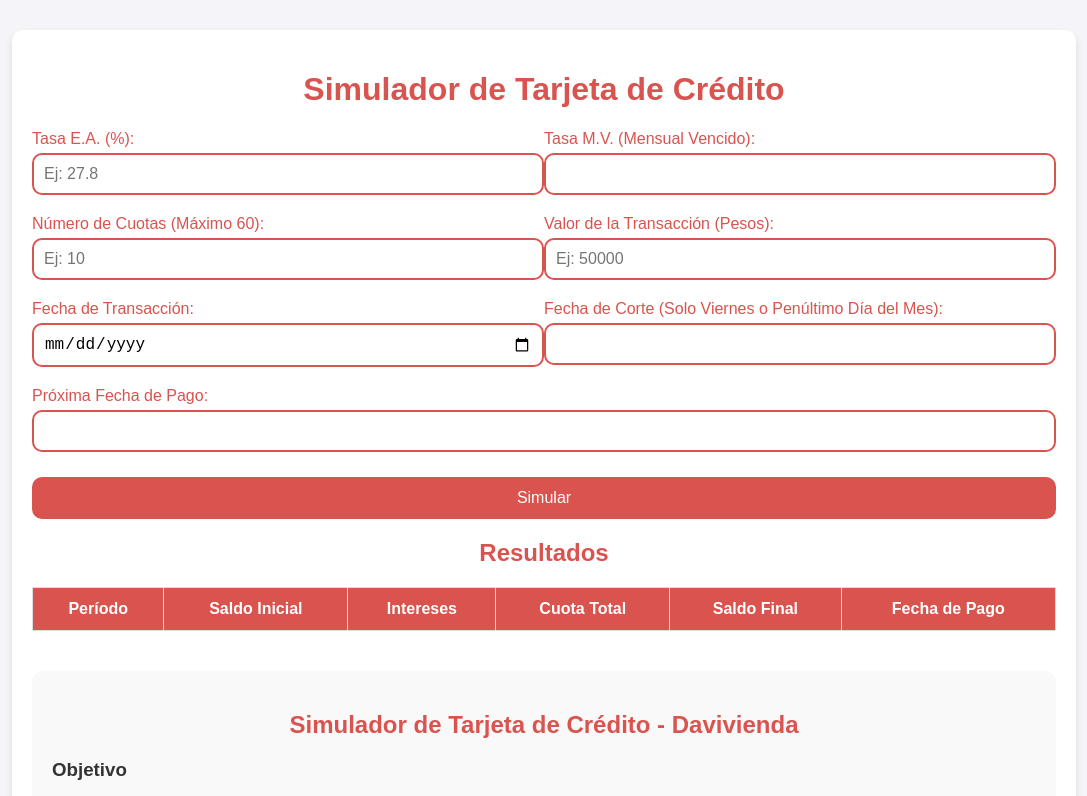
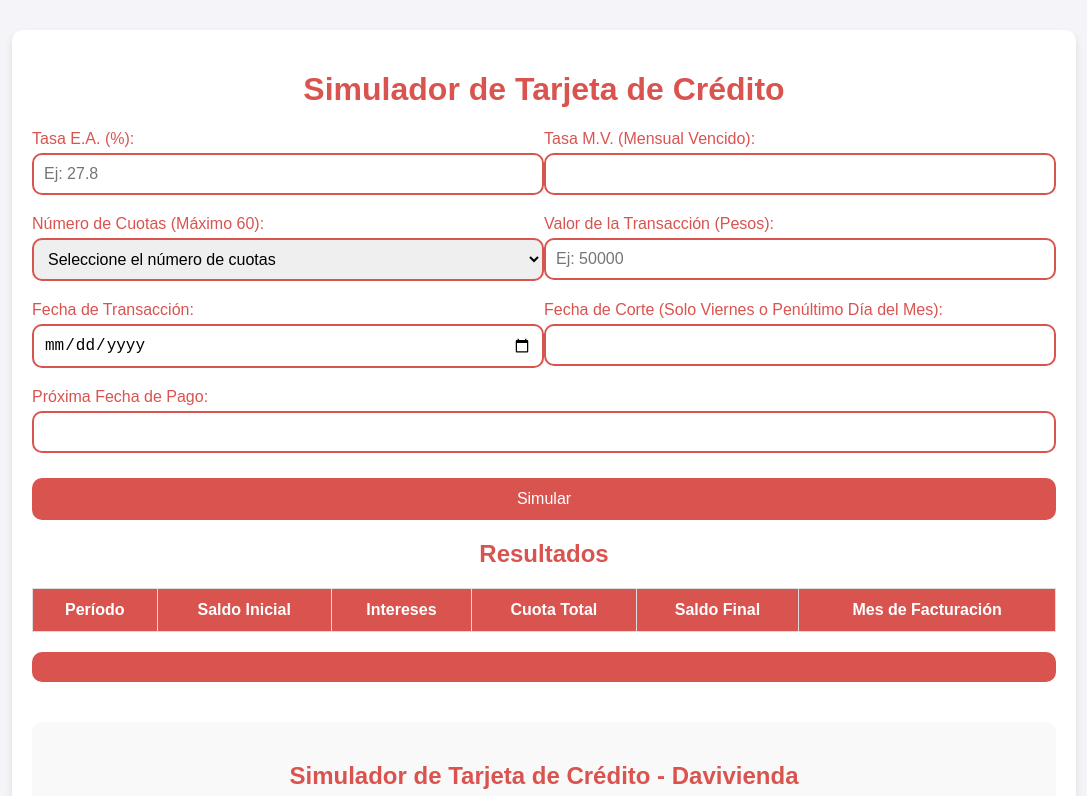
Before and after one commit to maikover/app_simulador, a plain HTML site: page index.html in a window 1280 px wide. Shown: the top 796 px of the page, without its empty margins (96-1183 px from the left). Drawn offline with nearby package versions, Linux system fonts and the light colour scheme.

Commit message:
Update index.html

```diff
--- a/index.html
+++ b/index.html
@@ -103,6 +103,16 @@
         .description h2, .description p {
             color: #d9534f;
         }
+
+        .totals {
+            margin-top: 20px;
+            text-align: center;
+            font-size: 1.2rem;
+            color: #fff;
+            background-color: #d9534f;
+            padding: 15px;
+            border-radius: 10px;
+        }
     </style>
 </head>
 <body>
@@ -119,7 +129,14 @@
             </div>
             <div class="form-group">
                 <label for="cuotas">Número de Cuotas (Máximo 60):</label>
-                <input type="number" id="cuotas" name="cuotas" max="60" placeholder="Ej: 10">
+                <select id="cuotas" name="cuotas" style="width: 100%; padding: 10px; margin-top: 5px; font-size: 1rem; border: 2px solid #d9534f; border-radius: 10px; box-sizing: border-box;">
+                    <option value="" disabled selected>Seleccione el número de cuotas</option>
+                    <script>
+                        for (let i = 1; i <= 60; i++) {
+                            document.write('<option value="' + i + '">' + i + '</option>');
+                        }
+                    </script>
+                </select>
             </div>
             <div class="form-group">
                 <label for="valor">Valor de la Transacción (Pesos):</label>
@@ -149,7 +166,7 @@
                     <th>Intereses</th>
                     <th>Cuota Total</th>
                     <th>Saldo Final</th>
-                    <th>Fecha de Pago</th>
+                    <th>Mes de Facturación</th>
                 </tr>
             </thead>
             <tbody>
@@ -157,31 +174,107 @@
             </tbody>
         </table>
 
+        <div class="totals" id="totals">
+            <!-- Totales se mostrarán aquí -->
+        </div>
+
         <div class="description">
             <h2>Simulador de Tarjeta de Crédito - Davivienda</h2>
             <h3>Objetivo</h3>
             <p>Este simulador fue creado para agilizar el proceso de simulación de intereses de tarjetas de crédito durante las consultas del Call Center de Davivienda. Permite a los asesores generar cálculos rápidos y precisos de cuotas e intereses, proporcionando una mejor experiencia al cliente.</p>
 
             <h3>Funcionamiento</h3>
-            <p>El simulador toma como base la tasa efectiva anual (E.A.), el número de cuotas, y el valor de la transacción para calcular los intereses que el cliente debe pagar en cada cuota. El sistema también gestiona las fechas clave como la fecha de transacción, la fecha de corte (solo permite seleccionar viernes o penúltimo día del mes) y la fecha de pago, que se genera automáticamente 25 días después de la fecha de corte. Los cálculos incluyen el reparto de intereses y el abono a capital, mostrando claramente el saldo y las cuotas mes a mes.</p>
+            <p>El simulador toma como base la tasa efectiva anual (E.A.), el número de cuotas, y el valor de la transacción para calcular los intereses que el cliente debe pagar en cada cuota. El sistema también gestiona las fechas clave como la fecha de transacción, la fecha de corte (solo permite seleccionar viernes o penúltimo día del mes) y la fecha de pago, que se genera automáticamente según los datos proporcionados. Los cálculos incluyen el reparto de intereses y el abono a capital, mostrando claramente el saldo y las cuotas mes a mes.</p>
 
             <p><strong>Desarrollado por Michael Martinez.</strong></p>
         </div>
     </div>
 
     <!-- Flatpickr JS -->
-    <script src="https://cdn.jsdelivr.net/npm/flatpickr"></script>
+    <script src="https://cdn.jsdelivr.net/npm/flatpickr">function validarNumeroCuotas() {
+    const cuotasInput = document.getElementById("cuotas");
+    if (cuotasInput.value < 1) {
+        cuotasInput.value = 1;
+    } else if (cuotasInput.value > 60) {
+        cuotasInput.value = 60;
+    }
+}
+
+// Añadir evento de validación al cargar la página
+document.getElementById("cuotas").addEventListener("input", validarNumeroCuotas); else if (cuotasInput.value > 60) {
+        cuotasInput.value = 60;
+    }
+}
+</script>
     <script>
-        // Función para calcular la Tasa M.V. a partir de la Tasa E.A. y redondearla a 2 decimales
-        function calcularTasaMV() {
-            const tasaEA = parseFloat(document.getElementById("tasa").value);
-            if (!isNaN(tasaEA)) {
-                const tasaMV = Math.pow((1 + tasaEA / 100), 1 / 12) - 1;
-                document.getElementById("tasaMV").value = (tasaMV * 100).toFixed(2) + ' %'; // Redondear a 2 decimales
-            } else {
-                document.getElementById("tasaMV").value = '';
-            }
-        }
+// Datos de fechas de corte y pago
+const fechasCortePago = {
+    "2023-12-01": "2023-12-21",
+    "2023-12-08": "2024-01-02",
+    "2023-12-15": "2024-01-04",
+    "2023-12-23": "2024-01-12",
+    "2023-12-30": "2024-01-24",
+    "2024-01-05": "2024-01-25",
+    "2024-01-12": "2024-02-05",
+    "2024-01-19": "2024-02-05",
+    "2024-01-26": "2024-02-15",
+    "2024-01-30": "2024-02-20",
+    "2024-02-02": "2024-02-25",
+    "2024-02-09": "2024-03-05",
+    "2024-02-16": "2024-03-05",
+    "2024-02-23": "2024-03-15",
+    "2024-02-27": "2024-03-20",
+    "2024-03-01": "2024-03-25",
+    "2024-03-08": "2024-04-05",
+    "2024-03-15": "2024-04-10",
+    "2024-03-22": "2024-04-15",
+    "2024-03-30": "2024-04-20",
+    "2024-04-05": "2024-04-25",
+    "2024-04-12": "2024-05-05",
+    "2024-04-19": "2024-05-10",
+    "2024-04-26": "2024-05-15",
+    "2024-04-29": "2024-05-20",
+    "2024-05-03": "2024-05-25",
+    "2024-05-10": "2024-06-05",
+    "2024-05-17": "2024-06-10",
+    "2024-05-24": "2024-06-15",
+    "2024-05-30": "2024-06-20",
+    "2024-06-07": "2024-06-25",
+    "2024-06-14": "2024-07-05",
+    "2024-06-21": "2024-07-10",
+    "2024-06-28": "2024-07-15",
+    "2024-06-29": "2024-07-20",
+    "2024-07-05": "2024-07-25",
+    "2024-07-12": "2024-08-05",
+    "2024-07-19": "2024-08-10",
+    "2024-07-26": "2024-08-15",
+    "2024-07-30": "2024-08-20",
+    "2024-08-02": "2024-08-25",
+    "2024-08-09": "2024-09-05",
+    "2024-08-16": "2024-09-10",
+    "2024-08-23": "2024-09-15",
+    "2024-08-30": "2024-09-20",
+    "2024-09-06": "2024-09-25",
+    "2024-09-13": "2024-10-05",
+    "2024-09-20": "2024-10-10",
+    "2024-09-27": "2024-10-15",
+    "2024-09-29": "2024-10-20",
+    "2024-10-04": "2024-10-25",
+    "2024-10-11": "2024-11-05",
+    "2024-10-18": "2024-11-10",
+    "2024-10-25": "2024-11-15",
+    "2024-10-30": "2024-11-20",
+    "2024-11-01": "2024-11-25",
+    "2024-11-08": "2024-12-05",
+    "2024-11-15": "2024-12-10",
+    "2024-11-22": "2024-12-15",
+    "2024-11-29": "2024-12-20",
+    "2024-12-06": "2024-12-25",
+    "2024-12-13": "2025-01-05",
+    "2024-12-20": "2025-01-10",
+    "2024-12-27": "2025-01-15",
+    "2024-12-30": "2025-01-20"
+};
 
         document.addEventListener('DOMContentLoaded', function () {
             flatpickr("#fechaCorte", {
@@ -199,32 +292,25 @@
                     }
                 ],
                 onChange: function (selectedDates, dateStr, instance) {
-                    // Cuando se selecciona una fecha válida, calcular la fecha de pago
-                    if (selectedDates.length > 0) {
-                        const selectedDate = selectedDates[0];
-                        actualizarFechaPago(selectedDate);
+                    // Cuando se selecciona una fecha válida, buscar la fecha de pago correspondiente
+                    if (fechasCortePago[dateStr]) {
+                        document.getElementById('fechaPago').value = fechasCortePago[dateStr];
+                    } else {
+                        document.getElementById('fechaPago').value = "";
                     }
                 }
             });
         });
 
-        // Función para actualizar la fecha de pago 26 días después de la fecha de corte
-        function actualizarFechaPago(fechaCorte) {
-            const fechaPagoInput = document.getElementById('fechaPago');
-            const nuevaFechaPago = new Date(fechaCorte);
-
-            // Sumar 26 días a la fecha de corte
-            nuevaFechaPago.setDate(nuevaFechaPago.getDate() + 26);
-
-            // Formatear la fecha de pago
-            const fechaPagoFormatted = nuevaFechaPago.toLocaleDateString('es', {
-                year: 'numeric',
-                month: 'long',
-                day: 'numeric'
-            });
-
-            // Actualizar el campo de fecha de pago
-            fechaPagoInput.value = fechaPagoFormatted;
+        // Función para calcular la Tasa M.V. a partir de la Tasa E.A. y redondearla a 2 decimales
+        function calcularTasaMV() {
+            const tasaEA = parseFloat(document.getElementById("tasa").value);
+            if (!isNaN(tasaEA)) {
+                const tasaMV = Math.pow((1 + tasaEA / 100), 1 / 12) - 1;
+                document.getElementById("tasaMV").value = (tasaMV * 100).toFixed(2) + ' %'; // Redondear a 2 decimales
+            } else {
+                document.getElementById("tasaMV").value = '';
+            }
         }
 
         // Actualizar automáticamente el mes de corte al elegir la fecha de transacción
@@ -261,10 +347,16 @@
             const tbody = document.querySelector("#resultado tbody");
             tbody.innerHTML = ""; // Limpiar la tabla de resultados antes de empezar
 
+            let totalIntereses = 0;
+            let totalCuotas = 0;
+
             // Calcular primera cuota
             const interesesPrimerMes = ((saldoInicial * tasaMensual) / 30) * diasHastaCorte;
             const cuotaTotal = abonoCapital + interesesPrimerMes;
             saldoFinal = saldoInicial - abonoCapital;
+
+            totalIntereses += interesesPrimerMes;
+            totalCuotas += cuotaTotal;
 
             let fechaPago = new Date(fechaCorte);
             fechaPago.setDate(fechaPago.getDate() + 26); // Ajustamos a 26 días después de la fecha de corte
@@ -276,7 +368,7 @@
                     <td>$${interesesPrimerMes.toFixed(2)}</td>
                     <td>$${cuotaTotal.toFixed(2)}</td>
                     <td>$${saldoFinal.toFixed(2)}</td>
-                    <td>${fechaPago.toLocaleDateString()}</td>
+                    <td>${fechaPago.toLocaleString('es', { month: 'long', year: 'numeric' })}</td>
                 </tr>
             `;
             tbody.innerHTML += row;
@@ -292,6 +384,9 @@
 
                 saldoFinal = saldoInicial - abonoCapital;
 
+                totalIntereses += interesesTotales;
+                totalCuotas += cuotaMensual;
+
                 // Calcular correctamente la fecha de pago para las cuotas siguientes
                 fechaPago = new Date(fechaPago);
                 fechaPago.setMonth(fechaPago.getMonth() + 1);
@@ -304,13 +399,20 @@
                         <td>$${interesesTotales.toFixed(2)}</td>
                         <td>$${cuotaMensual.toFixed(2)}</td>
                         <td>$${saldoFinal.toFixed(2)}</td>
-                        <td>${fechaPago.toLocaleDateString()}</td>
+                        <td>${fechaPago.toLocaleString('es', { month: 'long', year: 'numeric' })}</td>
                     </tr>
                 `;
                 tbody.innerHTML += row;
 
                 saldoInicial = saldoFinal;
             }
+
+            // Mostrar los totales
+            const totalsDiv = document.getElementById("totals");
+            totalsDiv.innerHTML = `
+                <p>Total de intereses pagados: $${totalIntereses.toFixed(2)}</p>
+                <p>Total de la sumatoria de cuotas: $${totalCuotas.toFixed(2)}</p>
+            `;
         }
     </script>
 </body>
```
